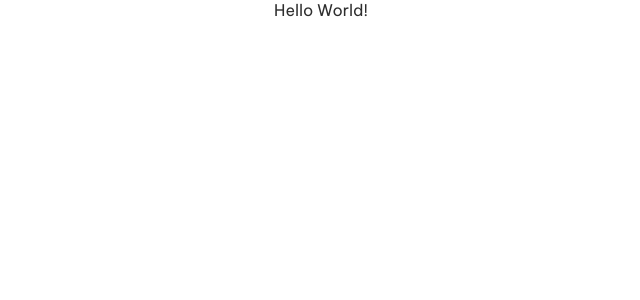
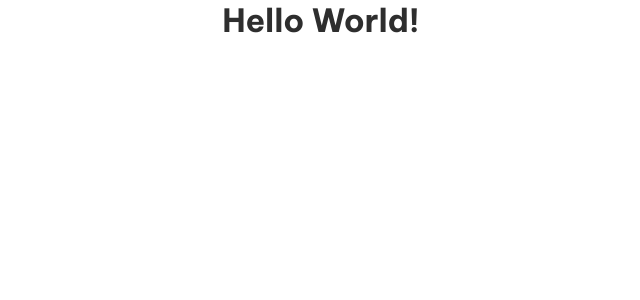
Before and after one commit to marsleite/project-delivery, a Vue app in the folder client/: page / in a window 1280 px wide. Shown: the top 300 px of the page, without its empty margins (319-959 px from the left). Built offline with nearby package versions, Linux system fonts and the light colour scheme.

Commit message:
Criação dos arquivos base Sass

```diff
--- /dev/null
+++ b/client/src/styles/_colors.scss
@@ -0,0 +1,3 @@
+$text-primary: #222;
+$text-secondary: #555;
+$text-tertiary: #777;
--- /dev/null
+++ b/client/src/styles/_fonts.scss
@@ -0,0 +1,6 @@
+h1 {
+  color: c.$text-main;
+  font-size: 2.5em;
+  font-weight: 400;
+  letter-spacing: -0.8px;
+}
--- a/client/src/views/Home.vue
+++ b/client/src/views/Home.vue
@@ -1,6 +1,6 @@
 <template>
   <div class="home">
-    Hello World!
+    <h1>Hello World!</h1>
   </div>
 </template>
 
```
Also changed, not shown: client/src/styles/_mixins.scss (added, +23 -0 lines).
